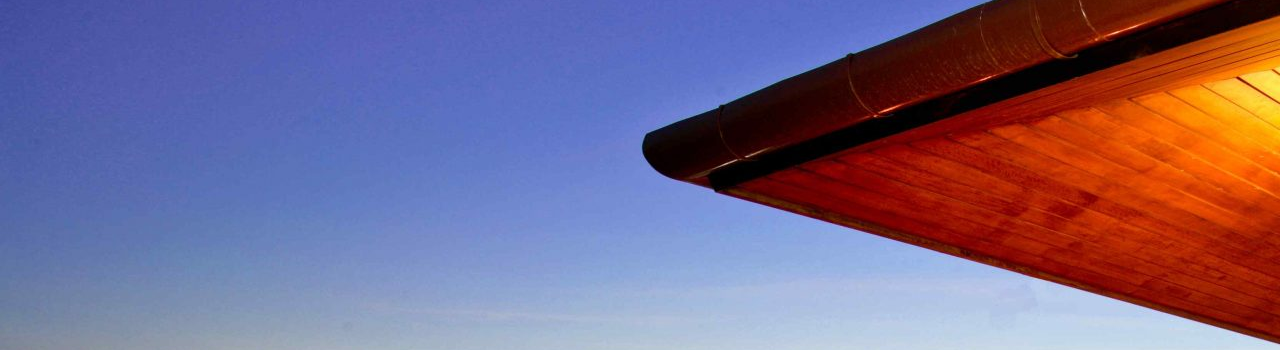
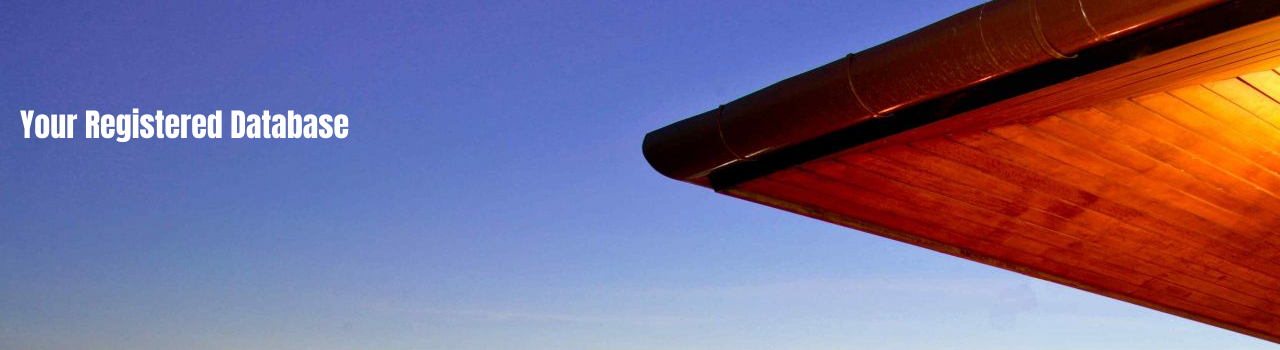
Before and after one commit to bigyanyo/Vacation-work, a PHP site: page /profile.html in a window 1280 px wide. Shown: the part 102-452 px from the top of the page. Run offline with PHP 8.4, Linux system fonts and the light colour scheme.

Commit message:
Fourth Commit

```diff
--- a/css/style.css
+++ b/css/style.css
@@ -142,3 +142,10 @@ p.cfoot{
 	margin-left: 20px;
 	font-size: xx-large;
 }
+
+p.pcontent{
+	font-family: Montserrat;
+	margin-top: 100px;
+	color: white;
+	margin-left: 20px;
+}
--- a/profile.html
+++ b/profile.html
@@ -21,5 +21,16 @@
 		<a class="contact" href="contact.html"><button>Contact</button></a>
 	</header>
 
+	<p class="pcontent">
+		<spam style="font-family: Impact; font-size: xx-large;">Your Registered Database</spam><br><br><br>
+<!--
+	Name: <br>
+	Age: <br>
+	Contact number: <br>
+	No. of days to live: <br>
+	No. of people: <br>
+-->
+	</p>
+
 </body>
 </html>
```
